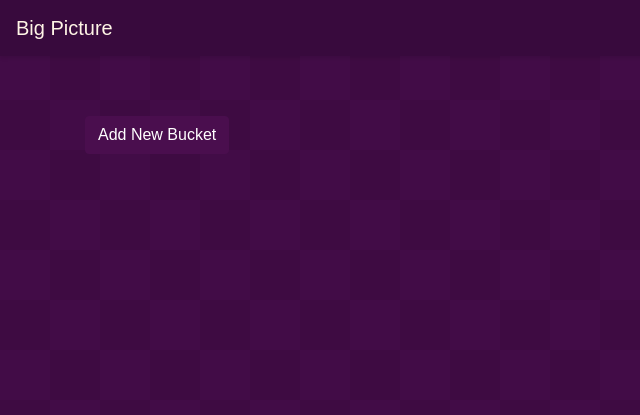
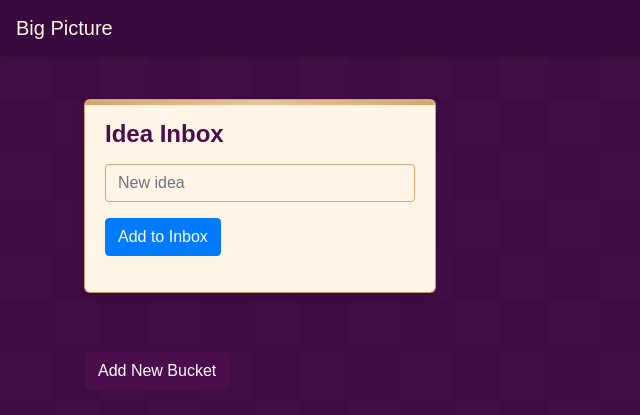
Before and after one commit to acquirk/AdamLand, a Flask app: template app/templates/index.html in a window 1280 px wide. Shown: the top 415 px of the page, without its empty margins (0-640 px from the left). Run offline with Flask 3, Linux system fonts and the light colour scheme; the template is opened without the code that fills it: values that come from a table or form of the project are taken from there, others are empty; parts of the project's set-up code (start-up, migrations or seed data) failed here and were passed over; some libraries are stand-ins or nearby versions.

Commit message:
feat: Add inbox feature

```diff
--- a/app/routes.py
+++ b/app/routes.py
@@ -3,7 +3,7 @@ from flask_wtf import FlaskForm
 from wtforms import StringField, TextAreaField, SelectField, SubmitField
 from wtforms.validators import DataRequired
 from app import app, db, csrf
-from app.models import Bucket, Project, Goal, List, ListItem
+from app.models import Bucket, Project, Goal, List, ListItem, InboxItem
 from datetime import datetime
 
 @app.context_processor
@@ -20,19 +20,46 @@ class ProjectForm(FlaskForm):
     bucket_id = SelectField('Bucket', coerce=int, validators=[DataRequired()])
     submit = SubmitField('Add Project')
 
+class InboxItemForm(FlaskForm):
+    content = StringField('New Idea', validators=[DataRequired()])
+    submit = SubmitField('Add to Inbox')
+
 # Main pages
 @app.route('/')
 def index():
     buckets = Bucket.query.all()
     for bucket in buckets:
         bucket.projects = Project.query.filter_by(bucket_id=bucket.id).all()
-    return render_template('index.html', buckets=buckets)
+    inbox_items = InboxItem.query.filter_by(bucket_id=None).all()
+    inbox_form = InboxItemForm()
+    return render_template('index.html', buckets=buckets, inbox_items=inbox_items, inbox_form=inbox_form)
 
 # Bucket routes
 @app.route('/bucket/<int:bucket_id>')
 def view_bucket(bucket_id):
     bucket = Bucket.query.get_or_404(bucket_id)
-    return render_template('bucket.html', bucket=bucket)
+    inbox_items = InboxItem.query.filter_by(bucket_id=bucket_id).all()
+    return render_template('bucket.html', bucket=bucket, inbox_items=inbox_items)
+
+@app.route('/add_inbox_item', methods=['POST'])
+def add_inbox_item():
+    form = InboxItemForm()
+    if form.validate_on_submit():
+        new_item = InboxItem(content=form.content.data)
+        db.session.add(new_item)
+        db.session.commit()
+        flash('New idea added to inbox!', 'success')
+    return redirect(url_for('index'))
+
+@app.route('/assign_inbox_item/<int:item_id>', methods=['POST'])
+def assign_inbox_item(item_id):
+    item = InboxItem.query.get_or_404(item_id)
+    bucket_id = request.form.get('bucket_id')
+    if bucket_id:
+        item.bucket_id = bucket_id
+        db.session.commit()
+        flash('Idea assigned to bucket!', 'success')
+    return redirect(url_for('index'))
 
 @app.route('/bucket/add', methods=['GET', 'POST'])
 def add_bucket():
--- a/app/templates/index.html
+++ b/app/templates/index.html
@@ -5,8 +5,37 @@
 {% block content %}
 
 <div class="row">
+    <div class="col-md-4 mb-4">
+        <div class="card">
+            <div class="card-body">
+                <h4 class="card-title">Idea Inbox</h4>
+                <form method="POST" action="{{ url_for('add_inbox_item') }}">
+                    {{ inbox_form.hidden_tag() }}
+                    <div class="form-group">
+                        {{ inbox_form.content(class="form-control", placeholder="New idea") }}
+                    </div>
+                    {{ inbox_form.submit(class="btn btn-primary") }}
+                </form>
+                <ul class="list-group mt-3">
+                    {% for item in inbox_items %}
+                    <li class="list-group-item">
+                        {{ item.content }}
+                        <form method="POST" action="{{ url_for('assign_inbox_item', item_id=item.id) }}" class="mt-2">
+                            <select name="bucket_id" class="form-control">
+                                {% for bucket in buckets %}
+                                <option value="{{ bucket.id }}">{{ bucket.name }}</option>
+                                {% endfor %}
+                            </select>
+                            <button type="submit" class="btn btn-sm btn-secondary mt-2">Assign to Bucket</button>
+                        </form>
+                    </li>
+                    {% endfor %}
+                </ul>
+            </div>
+        </div>
+    </div>
     {% for bucket in buckets %}
-    <div class="col-md-6 mb-4">
+    <div class="col-md-4 mb-4">
         <div class="card">
             <div class="card-body">
                 <h4 class="card-title"><a href="{{ url_for('view_bucket', bucket_id=bucket.id) }}" class="">{{ bucket.name }}</a></h4>
```
Also changed, not shown: app/templates/bucket.html (+14 -0 lines).
